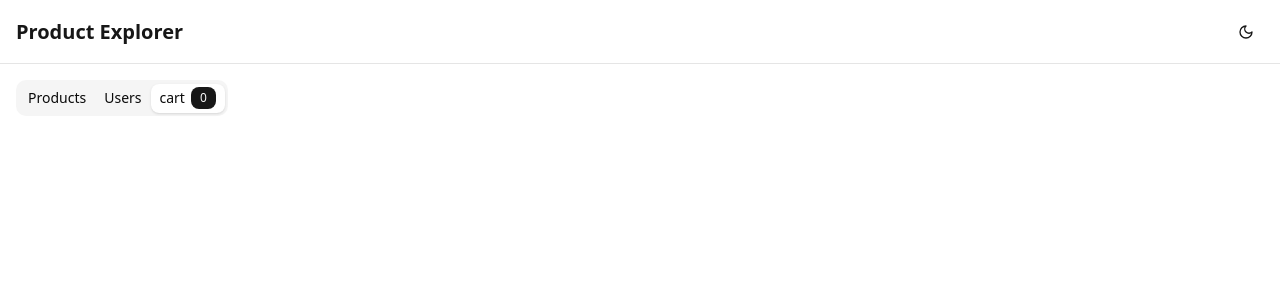
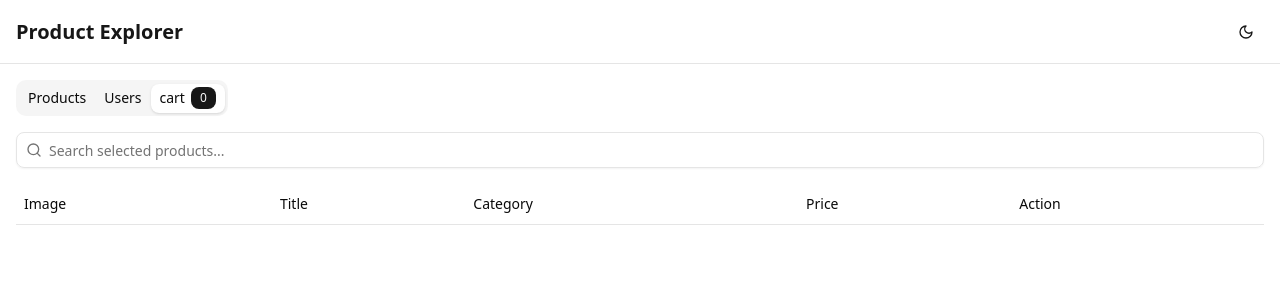
Before and after one commit to mrdeveloper-ir/shahr-test, a React (Vite) app: page /cart in a window 1280 px wide. Shown: the top 300 px of the page. Built offline with nearby package versions, Linux system fonts and the light colour scheme.

Commit message:
feat: add cart list

```diff
--- /dev/null
+++ b/src/pages/cart/cart.tsx
@@ -0,0 +1,108 @@
+import { useAppSelector } from '@/shared/hooks/redux-helper';
+import { useSearch } from '@/shared/hooks/useSearch';
+import { Product } from '@/shared/types';
+import { Button } from '@/shared/ui/button';
+import { Card, CardContent, CardFooter } from '@/shared/ui/card';
+import { Input } from '@/shared/ui/input';
+import { Table, TableBody, TableCell, TableHead, TableHeader, TableRow } from '@/shared/ui/table';
+import { removeFromCart } from '@/store/reducers/cart';
+import { SearchIcon, Trash2Icon } from 'lucide-react';
+import { useDispatch } from 'react-redux';
+
+export function Cart() {
+	const selectedProducts = useAppSelector(state => state.cart.cartItems);
+	const dispatch = useDispatch();
+
+	const handleRemoveProduct = (productId: number) => {
+		dispatch(removeFromCart(productId));
+	};
+
+	const {
+		searchTerm,
+		setSearchTerm,
+		filteredItems: filteredProducts,
+	} = useSearch<Product>(selectedProducts, product => `${product.title} ${product.category} ${product.description}`);
+
+	return (
+		<div className='space-y-4'>
+			<div className='relative'>
+				<SearchIcon className='absolute left-2.5 top-2.5 h-4 w-4 text-muted-foreground' />
+				<Input
+					placeholder='Search selected products...'
+					value={searchTerm}
+					onChange={e => setSearchTerm(e.target.value)}
+					className='pl-8'
+				/>
+			</div>
+
+			{/* Desktop Table View */}
+			<div className='hidden md:block'>
+				<Table>
+					<TableHeader>
+						<TableRow>
+							<TableHead>Image</TableHead>
+							<TableHead>Title</TableHead>
+							<TableHead>Category</TableHead>
+							<TableHead>Price</TableHead>
+							<TableHead>Action</TableHead>
+						</TableRow>
+					</TableHeader>
+					<TableBody>
+						{filteredProducts?.length === 0 ? (
+							<TableRow>
+								<TableCell colSpan={5} className='h-24 text-center'>
+									No products selected.
+								</TableCell>
+							</TableRow>
+						) : (
+							filteredProducts?.map(product => (
+								<TableRow key={product.id}>
+									<TableCell>
+										<img src={product.image} alt={product.title} className='h-12 w-12 object-contain' />
+									</TableCell>
+									<TableCell className='font-medium'>{product.title}</TableCell>
+									<TableCell>{product.category}</TableCell>
+									<TableCell>${product.price.toFixed(2)}</TableCell>
+									<TableCell>
+										<Button size='sm' onClick={() => handleRemoveProduct(product.id)} variant='destructive'>
+											<Trash2Icon className='mr-1 h-4 w-4' />
+											Remove
+										</Button>
+									</TableCell>
+								</TableRow>
+							))
+						)}
+					</TableBody>
+				</Table>
+			</div>
+
+			{/* Mobile Card View */}
+			<div className='grid gap-4 sm:grid-cols-2 md:hidden'>
+				{filteredProducts?.length === 0 ? (
+					<div className='text-center py-4'>No products selected.</div>
+				) : (
+					filteredProducts?.map(product => (
+						<Card key={product.id}>
+							<CardContent className='p-4'>
+								<div className='flex items-center space-x-4'>
+									<img src={product.image} alt={product.title} className='h-16 w-16 object-contain' />
+									<div className='flex-1'>
+										<h3 className='font-medium line-clamp-1'>{product.title}</h3>
+										<p className='text-sm text-muted-foreground'>{product.category}</p>
+										<p className='font-medium'>${product.price.toFixed(2)}</p>
+									</div>
+								</div>
+							</CardContent>
+							<CardFooter className='p-4 pt-0'>
+								<Button size='sm' onClick={() => handleRemoveProduct(product.id)} variant='destructive' className='w-full'>
+									<Trash2Icon className='mr-1 h-4 w-4' />
+									Remove
+								</Button>
+							</CardFooter>
+						</Card>
+					))
+				)}
+			</div>
+		</div>
+	);
+}
--- a/src/pages/dashboard/dashboard.tsx
+++ b/src/pages/dashboard/dashboard.tsx
@@ -3,6 +3,7 @@ import { Badge } from '@/shared/ui/badge';
 import { Tabs, TabsList, TabsTrigger } from '@/shared/ui/tabs';
 import { Route, Routes, useLocation, useNavigate } from 'react-router-dom';
 import { Products } from '../products/products';
+import { Cart } from '../cart/cart';
 
 export function Dashboard() {
 	const location = useLocation();
@@ -37,7 +38,7 @@ export function Dashboard() {
 			<Routes>
 				<Route path='/' element={<Products />} />
 				<Route path='/users' element={<div>Users Page</div>} />
-				<Route path='/cart' element={<div>cart</div>} />
+				<Route path='/cart' element={<Cart />} />
 			</Routes>
 		</div>
 	);
```
